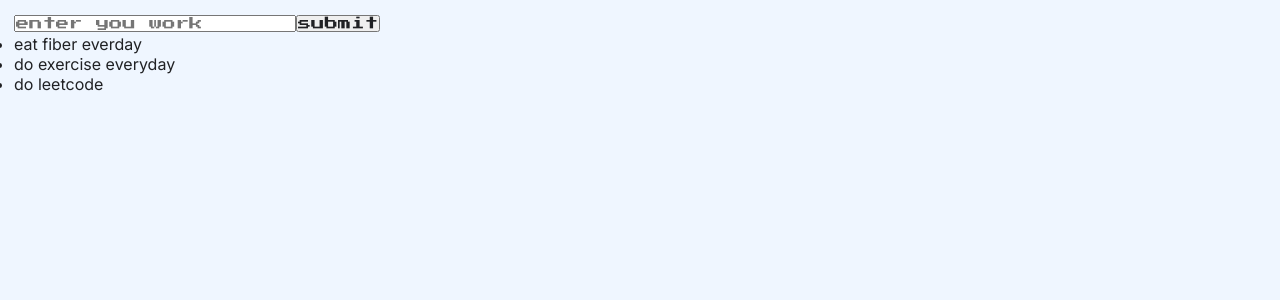
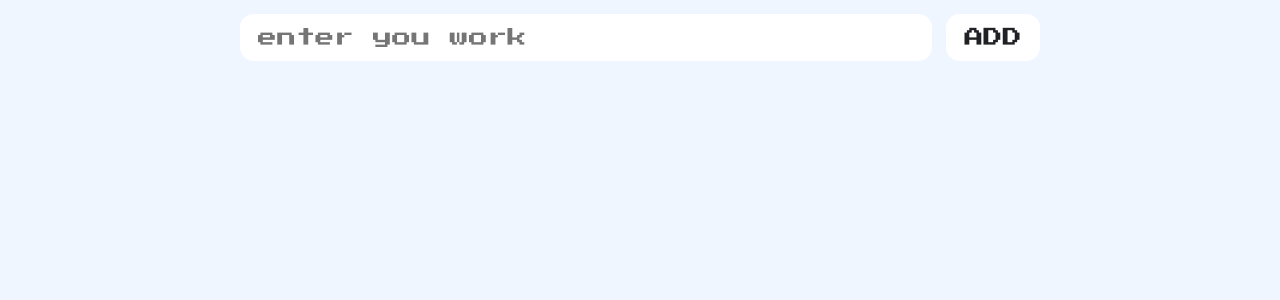
Before and after one commit to karthick7204/todo, a React (Vite) app: page / in a window 1280 px wide. Shown: the top 300 px of the page. Built offline with nearby package versions, Linux system fonts and the light colour scheme.

Commit message:
created add work and delete working function

```diff
--- a/index.html
+++ b/index.html
@@ -4,6 +4,7 @@
     <meta charset="UTF-8" />
     <link rel="icon" type="image/svg+xml" href="/vite.svg" />
     <link rel="preconnect" href="https://fonts.googleapis.com">
+    <link rel="stylesheet" href="https://cdnjs.cloudflare.com/ajax/libs/font-awesome/6.7.2/css/all.min.css" integrity="sha512-Evv84Mr4kqVGRNSgIGL/F/aIDqQb7xQ2vcrdIwxfjThSH8CSR7PBEakCr51Ck+w+/U6swU2Im1vVX0SVk9ABhg==" crossorigin="anonymous" referrerpolicy="no-referrer" />
 <link rel="preconnect" href="https://fonts.gstatic.com" crossorigin>
 <link href="https://fonts.googleapis.com/css2?family=Inter:ital,opsz,wght@0,14..32,100..900;1,14..32,100..900&family=Press+Start+2P&display=swap" rel="stylesheet">
     <meta name="viewport" content="width=device-width, initial-scale=1.0" />
--- a/src/App.jsx
+++ b/src/App.jsx
@@ -1,4 +1,5 @@
 import React from 'react'
+import { useState } from 'react';
 import TodoInput from "./components/TodoInput";
 import TodoList from "./components/TodoList";
 
@@ -6,11 +7,30 @@ import TodoList from "./components/TodoList";
 
 function App() {
 
+const [todos,setTodos] = useState([
+
+]);
+
+function handleAddTodo(newTodo){
+  if (newTodo.trim() === '') {
+    alert('Field is empty! Please enter a task.');
+    return;
+}
+  const newtodolist =[...todos,newTodo];
+  setTodos(newtodolist)
+}
+function handleDelete(index){
+   const newtodolist = todos.filter((todo,todoIndex)=>{
+      return todoIndex !== index
+   })
+   setTodos(newtodolist);
+}
+
   return (
 
     <main>
-     <TodoInput />
-     < TodoList />
+     <TodoInput handleAddTodo={handleAddTodo}/>
+     < TodoList handleDelete={handleDelete} todos ={todos}/>
      </main>
 
   )
--- a/src/components/TodoInput.jsx
+++ b/src/components/TodoInput.jsx
@@ -1,10 +1,28 @@
 import React from 'react'
+import {useState} from 'react';
 
-export default function todoinput() {
+
+export default function TodoInput(props) {
+  const {handleAddTodo} = props;
+  const [todoValue , settodovalue] = useState('')
+
   return (
-    <div>
-        <input placeholder = "enter you work"></input>
-        <button>submit</button>
-    </div>
+    <header >
+        <input value = {todoValue}
+
+               onChange={(e)=>{
+                settodovalue(e.target.value)
+               }}
+               placeholder = "enter you work">
+
+        </input>
+
+        <button onClick={()=>{
+
+          handleAddTodo(todoValue)
+          settodovalue("")
+        }}> ADD  </button>
+
+    </header>
   )
 }
--- a/src/components/TodoList.jsx
+++ b/src/components/TodoList.jsx
@@ -1,17 +1,16 @@
 import React from 'react';
-
-export default function TodoList() {
-  let todos =[
-    "eat fiber everday",
-    "do exercise everyday",
-    "do leetcode"
-]
+import { TodoCard } from './TodoCard';
+// import {TodoInput} from './TodoInput';
+export default function TodoList(props) {
+   const{todos} = props;
   return (
 
-    <ul>
+    <ul className='main'>
       {todos.map((todo,todoIndex)=>{
           return(
-            <li key={todoIndex}>{todo}</li>
+            <TodoCard {...props} key={todoIndex} index={todoIndex}>
+              <p>{todo}</p>
+            </TodoCard>
           )
  } )}
     </ul>
--- a/src/components/todocard.jsx
+++ b/src/components/todocard.jsx
@@ -1,7 +1,24 @@
 import React from 'react'
 
-export function todocard(){
+export function TodoCard(props){
+    const {children , handleDelete , index} = props;
     return(
-        <div>todocard</div>
+        <li className='todoItem' >
+          {children}
+        <div className='actionsContainer'>
+                 <button>
+                 <i className="fa-solid fa-pen-to-square"></i>
+                 </button>
+
+                 <button onClick={()=>{
+                    handleDelete(index)
+                 }}>
+                 <i className="fa-solid fa-trash"></i>
+                 </button>
+
+         </div>
+
+        </li>
+
     )
 }
```
